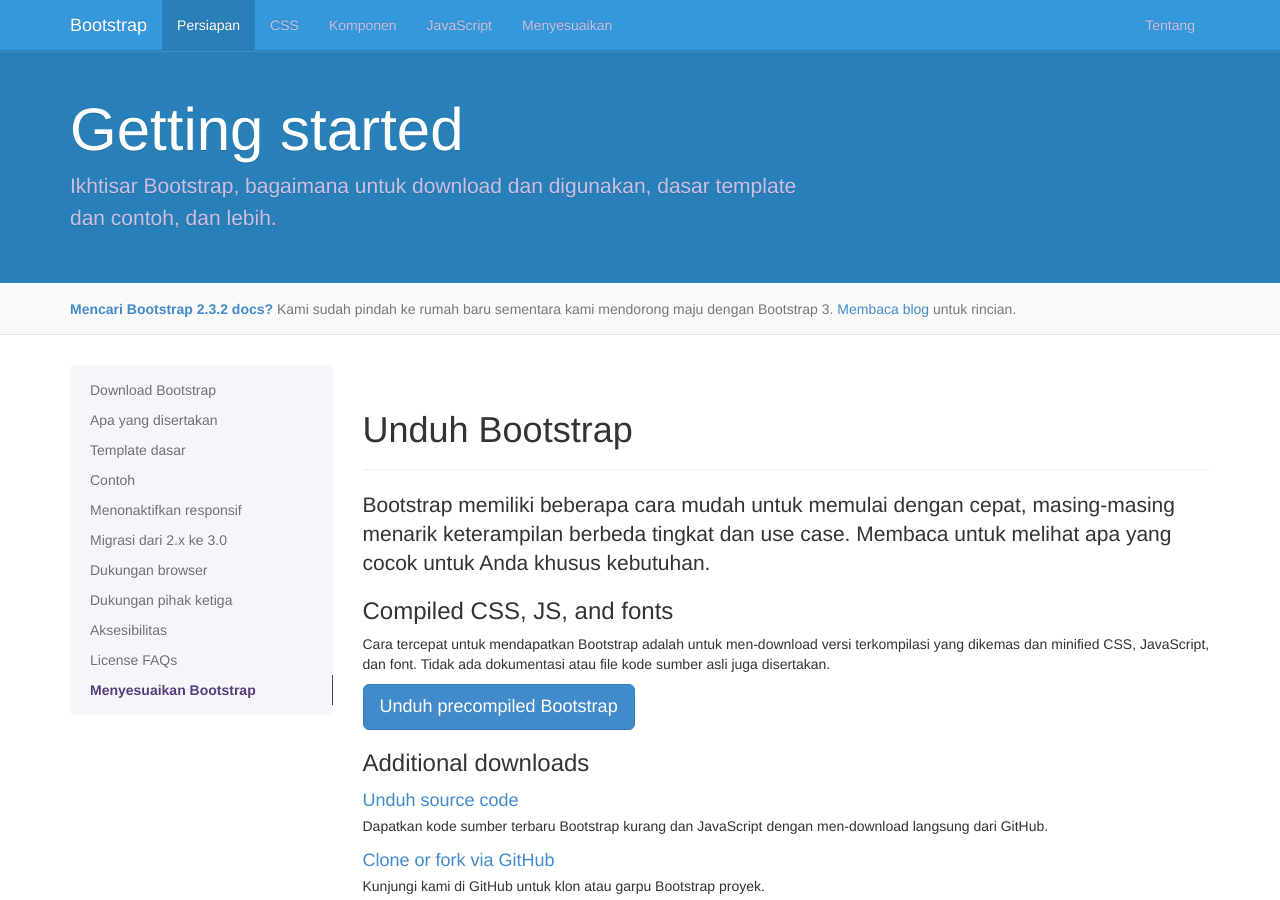
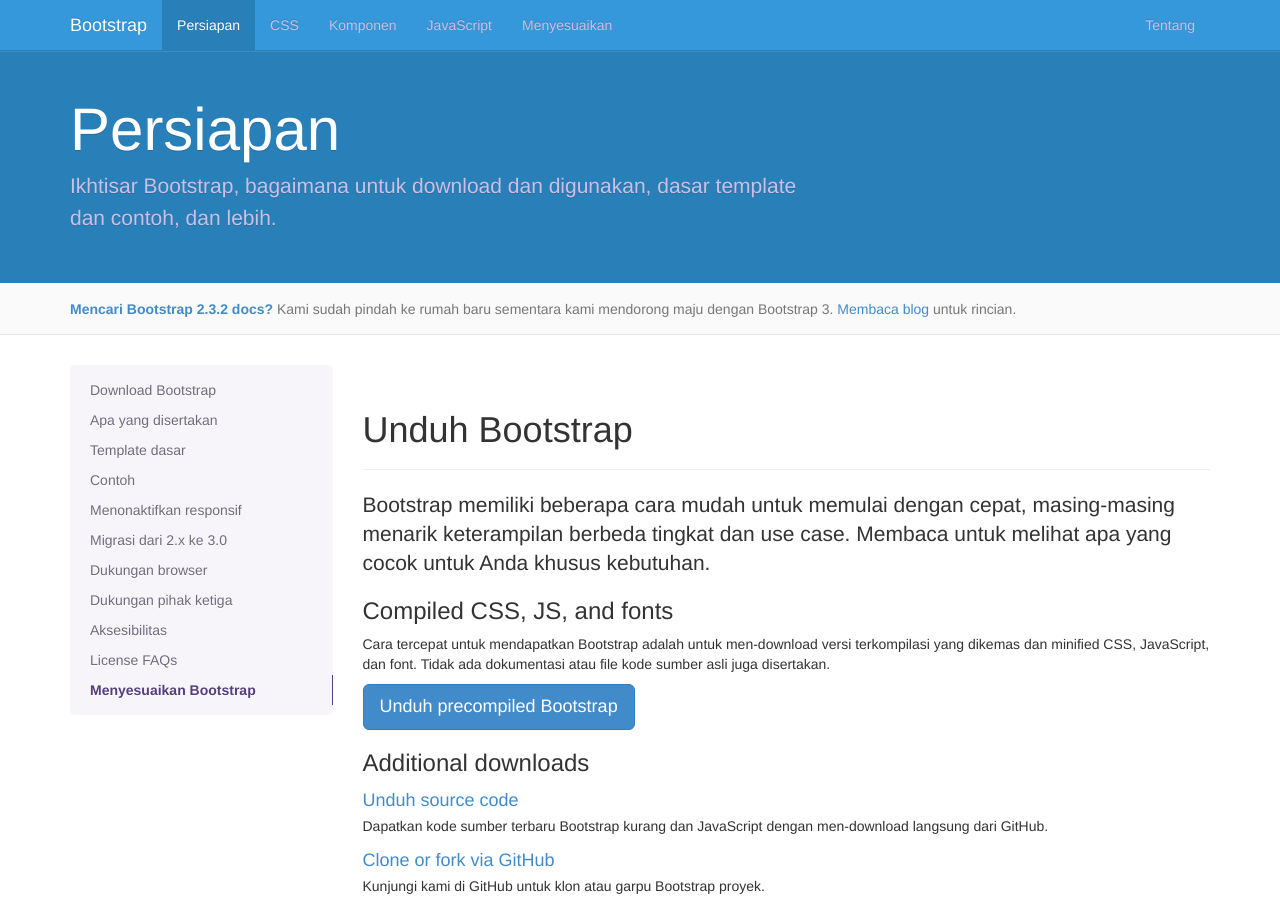
Before and after one commit to tigefa4u/bootstrap, a Jekyll site: the page built from getting-started.html, in a window 1280 px wide and 900 px high. Built offline with Jekyll 4.4.1, drawn with Linux system fonts in a browser that asks for light colours; nearby versions of some CDN libraries; Markdown is read by kramdown in place of the engine named in the settings; comment, search, counter and statistics services are not loaded.

Commit message:
getting started selesai

```diff
--- a/getting-started.html
+++ b/getting-started.html
@@ -1,6 +1,6 @@
 ---
 layout: default
-title: Getting started
+title: Persiapan
 slug: getting-started
 lead: "Ikhtisar Bootstrap, bagaimana untuk download dan digunakan, dasar template dan contoh, dan lebih."
 base_url: "../"
```
